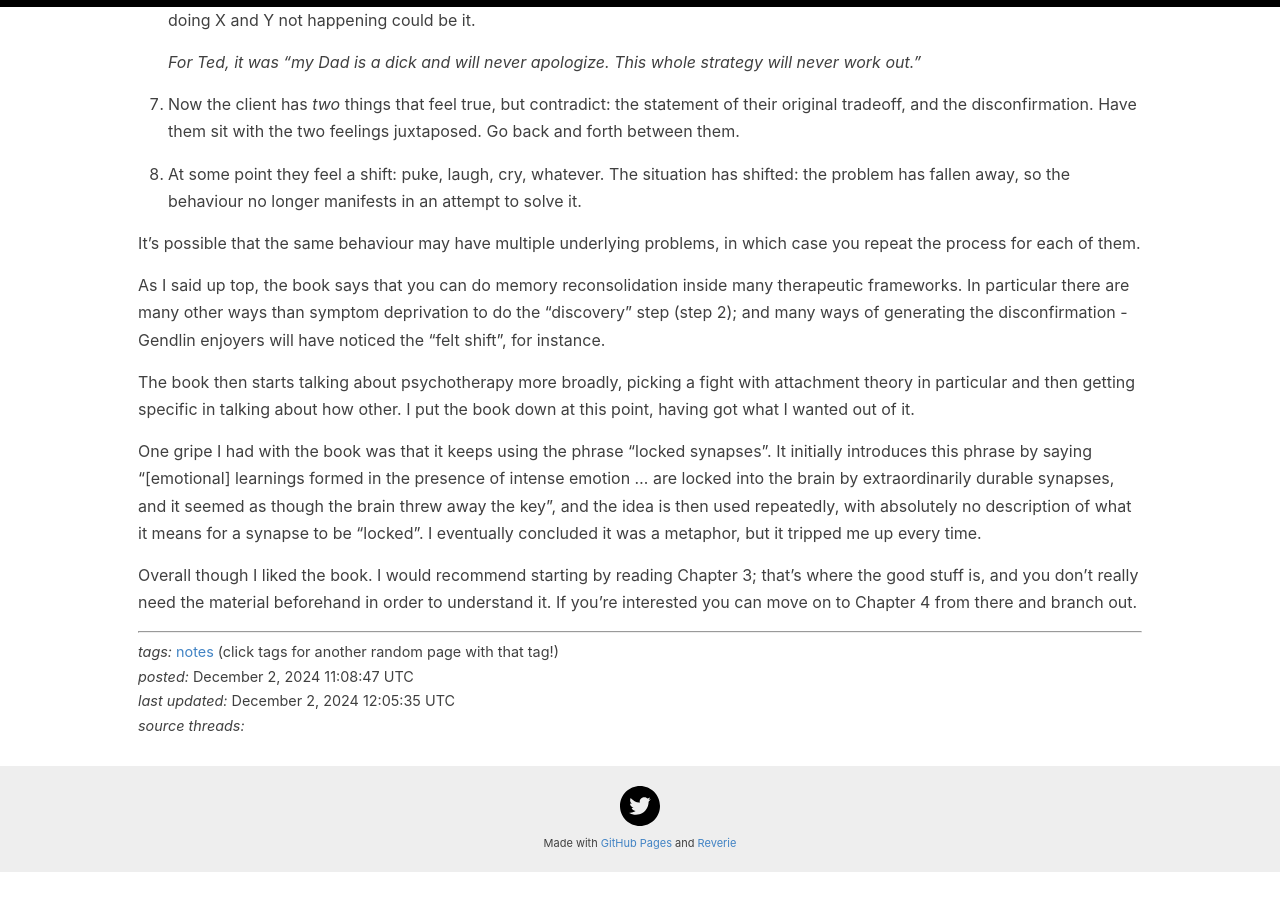
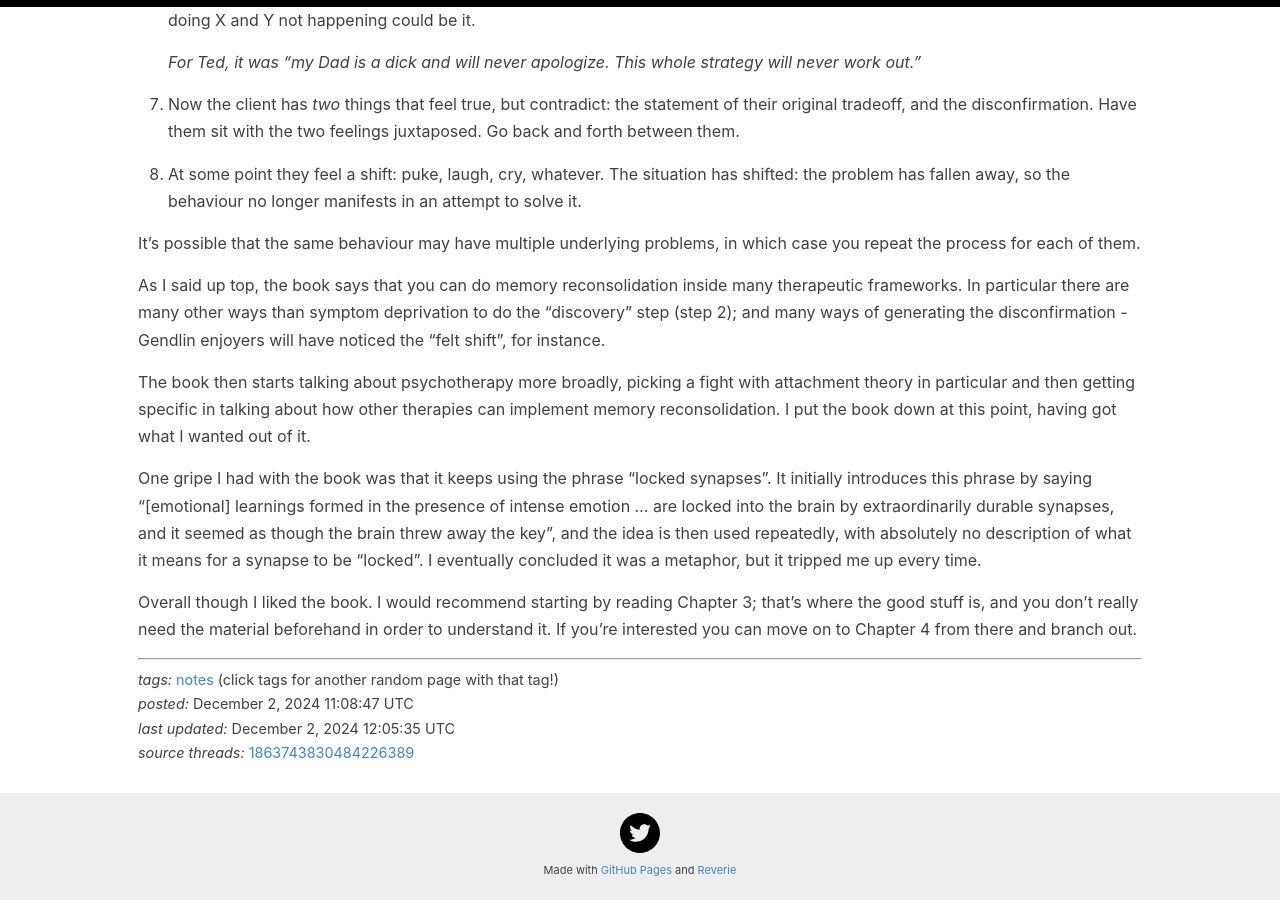
Before and after one commit to helgridly/canonize, a Jekyll site: the page built from canon/unlocking-emotional-brain.md, in a window 1280 px wide and 900 px high, scrolled down 1072 px. Built offline with Jekyll 4.4.1, drawn with Linux system fonts in a browser that asks for light colours; before the commit the page ends 1944 px from its top, so only the background shows below that.

Commit message:
uteb text fix, add source thread

```diff
--- a/canon/unlocking-emotional-brain.md
+++ b/canon/unlocking-emotional-brain.md
@@ -5,7 +5,7 @@ creation_date: 2024-12-02 11:08:47+00:00
 last_updated: 2024-12-02 12:05:35+00:00
 mentions: ['baoteching']
 tags: ['notes']
-sources: []
+sources: ['1863743830484226389']
 ---
 
 _Unlocking the Emotional Brain_ is a book about memory reconsolidation and its use in therapy.
@@ -44,7 +44,7 @@ It's possible that the same behaviour may have multiple underlying problems, in
 
 As I said up top, the book says that you can do memory reconsolidation inside many therapeutic frameworks. In particular there are many other ways than symptom deprivation to do the "discovery" step (step 2); and many ways of generating the disconfirmation - Gendlin enjoyers will have noticed the "felt shift", for instance.
 
-The book then starts talking about psychotherapy more broadly, picking a fight with attachment theory in particular and then getting specific in talking about how other. I put the book down at this point, having got what I wanted out of it.
+The book then starts talking about psychotherapy more broadly, picking a fight with attachment theory in particular and then getting specific in talking about how other therapies can implement memory reconsolidation. I put the book down at this point, having got what I wanted out of it.
 
 One gripe I had with the book was that it keeps using the phrase "locked synapses". It initially introduces this phrase by saying "\[emotional\] learnings formed in the presence of intense emotion ... are locked into the brain by extraordinarily durable synapses, and it seemed as though the brain threw away the key", and the idea is then used repeatedly, with absolutely no description of what it means for a synapse to be "locked". I eventually concluded it was a metaphor, but it tripped me up every time.
 
```
